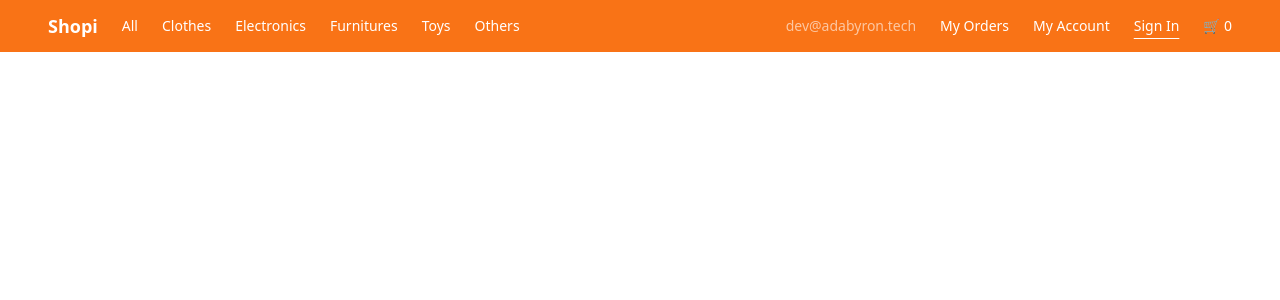
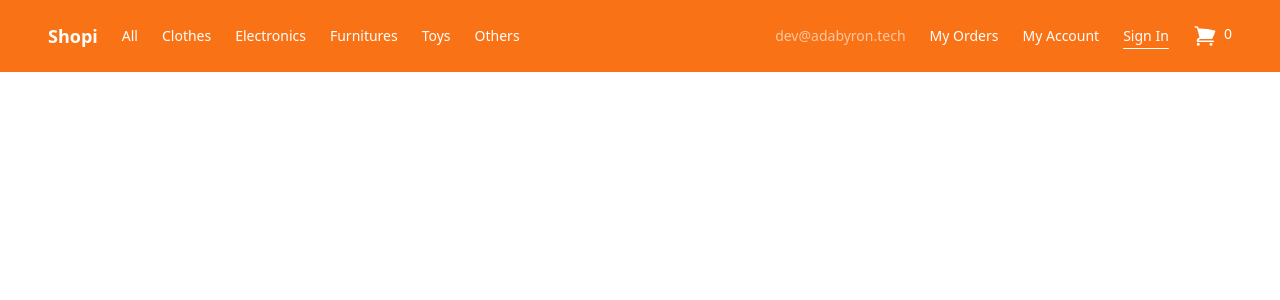
Before and after one commit to dr1602/react-tailwind-vite, a React (Vite) app: page /sign-in in a window 1280 px wide. Shown: the top 300 px of the page. Built offline with nearby package versions, Linux system fonts and the light colour scheme.

Commit message:
heroicons & Product detail

```diff
--- a/package.json
+++ b/package.json
@@ -10,6 +10,7 @@
     "preview": "vite preview"
   },
   "dependencies": {
+    "@heroicons/react": "^2.0.18",
     "react": "^18.2.0",
     "react-dom": "^18.2.0",
     "react-router-dom": "^6.14.1"
--- a/src/Components/Navbar/index.jsx
+++ b/src/Components/Navbar/index.jsx
@@ -1,6 +1,7 @@
-import { useContext } from "react"
-import { NavLink, useActionData } from "react-router-dom"
-import { ShoppingCartContext } from "../../Context"
+import { useContext } from 'react'
+import { NavLink, useActionData } from 'react-router-dom'
+import { ShoppingCartIcon } from '@heroicons/react/24/solid'
+import { ShoppingCartContext } from '../../Context'
 
 const Navbar = () => {
 
@@ -8,9 +9,9 @@ const Navbar = () => {
     const activeStyle = 'underline underline-offset-[0.9vh]'
 
     return (
-        <nav className='flex justify-between bg-teal items-center fixed z-10 top-0 w-full py-[1.5vh] px-[6vh] text-sm font-light'>
+        <nav className='flex justify-between bg-teal items-center fixed z-10 top-0 w-full h-[9vh] px-[6vh] text-sm font-light'>
             <ul className='flex items-center gap-[3vh] text-white'>
-                <li className="font-semibold text-lg">
+                <li className='font-semibold text-lg'>
                     <NavLink to='/'
                     >
                             Shopi
@@ -79,7 +80,7 @@ const Navbar = () => {
             </ul>
 
             <ul className='flex items-center gap-[3vh] text-white'>
-                <li className="text-white/60">
+                <li className='text-white/60'>
                     dev@adabyron.tech
                 </li>
                 <li>
@@ -112,8 +113,8 @@ const Navbar = () => {
                             Sign In
                     </NavLink>
                 </li>
-                <li>
-                    🛒 {context.count}
+                <li className='flex'>
+                    <ShoppingCartIcon className='pr-[0.9vh] h-[3vh]'/> {context.count}
                 </li>
             </ul>
         </nav>
--- /dev/null
+++ b/src/Components/ProductDetail/index.jsx
@@ -0,0 +1,16 @@
+import { XCircleIcon } from '@heroicons/react/24/solid'
+
+const ProductDetail = () => {
+    return(
+        <aside className='w-[63vh] h-[90vh] bg-white flex flex-col fixed top-[9.3vh] right-[0.3vh] border border-black rounded-lg '>
+            <div className='flex justify-between items-center p-[1.5vh]'>
+
+                <h2 className='font-medium text-xl '> Detail </h2>
+                <XCircleIcon className='h-[4.5vh]'/>
+
+            </div>
+        </aside>
+    )
+}
+
+export default ProductDetail
--- a/src/Pages/MyHome/Index.jsx
+++ b/src/Pages/MyHome/Index.jsx
@@ -1,5 +1,6 @@
 import { useState, useEffect } from 'react';
 import Card from '../../Components/Card/index.jsx';
+import ProductDetail from '../../Components/ProductDetail/index.jsx';
 
 function Home() {
 
@@ -13,7 +14,8 @@ function Home() {
 
   return (
     <div className='mt-[9vh] md:mt-[6vh]'>
-      <h1 className='text-center mb-[3vh]'>
+
+      <h1 className='font-medium text-xl text-center my-[3vh]'>
         Home
       </h1>
 
@@ -27,6 +29,8 @@ function Home() {
 
       </div>
 
+      <ProductDetail/>
+
     </div>
   )
 }
```
Also changed, not shown: 2 other files (tests, documents, lock files or other folders).
